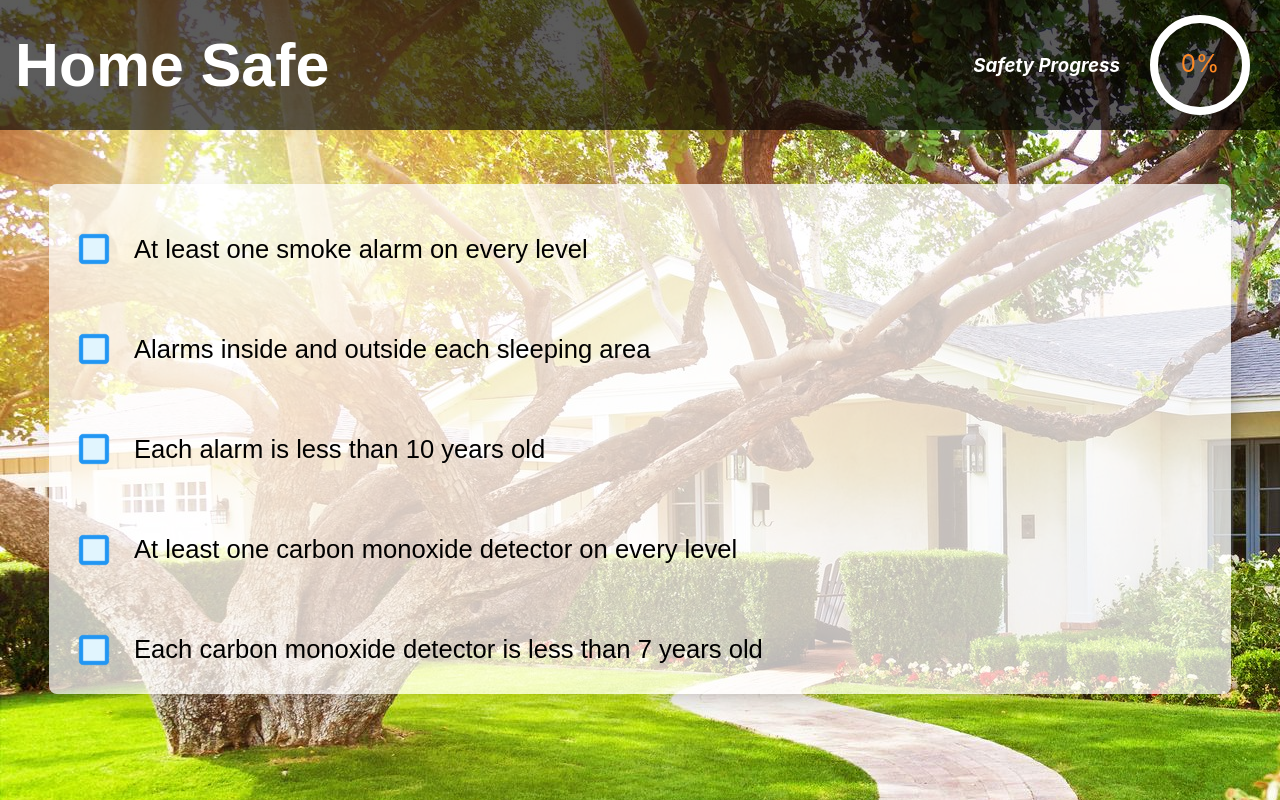
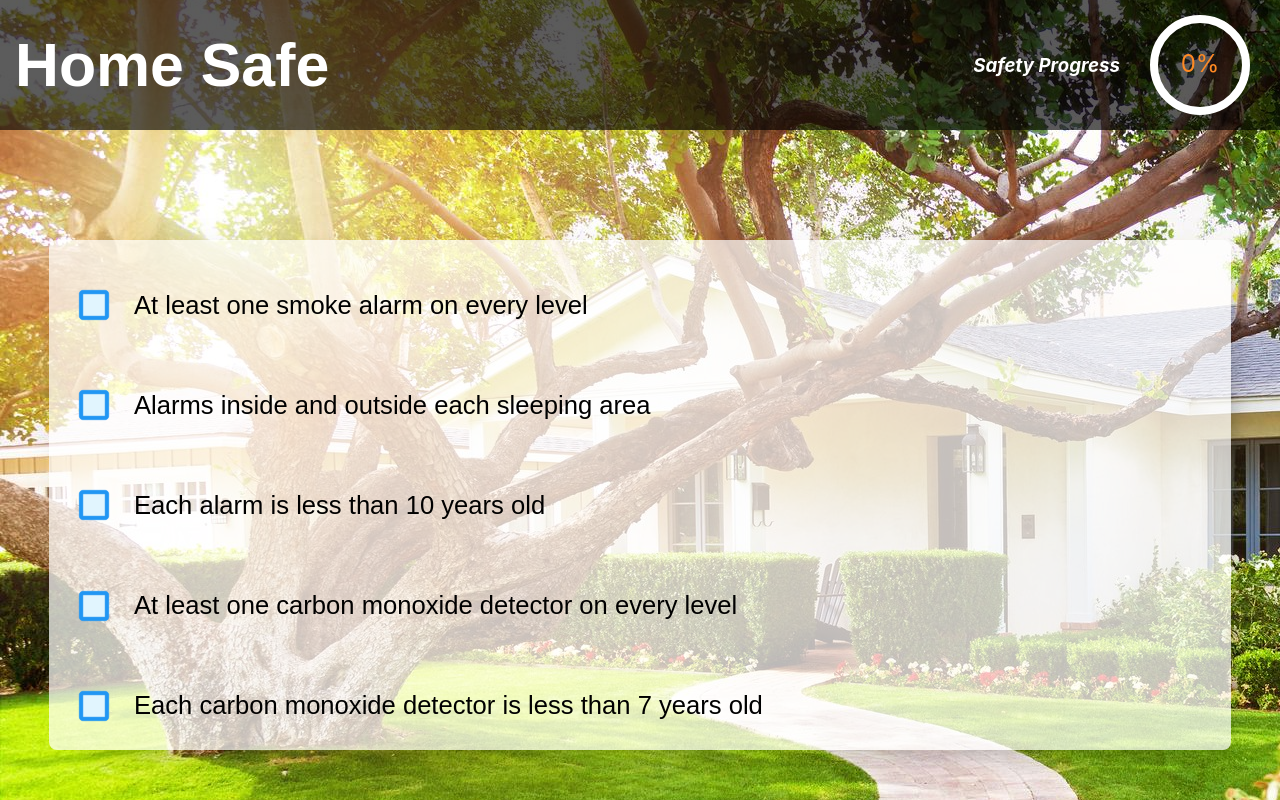
Before and after one commit to baldm0mma/home-safe, a React (Create React App) app: page /checklist in a window 1280 px wide. Built offline with nearby package versions, Linux system fonts and the light colour scheme; a web font is replaced by a local one.

Commit message:
Increase margin-top to adjust for NavBar.

```diff
--- a/src/Containers/ChecklistScreen/ChecklistScreen.scss
+++ b/src/Containers/ChecklistScreen/ChecklistScreen.scss
@@ -1,5 +1,5 @@
 .checklist-screen {
-  margin-top: 23vh;
+  margin-top: 30vh;
   display: flex;
   flex-direction: column;
   justify-content: flex-start;
```
